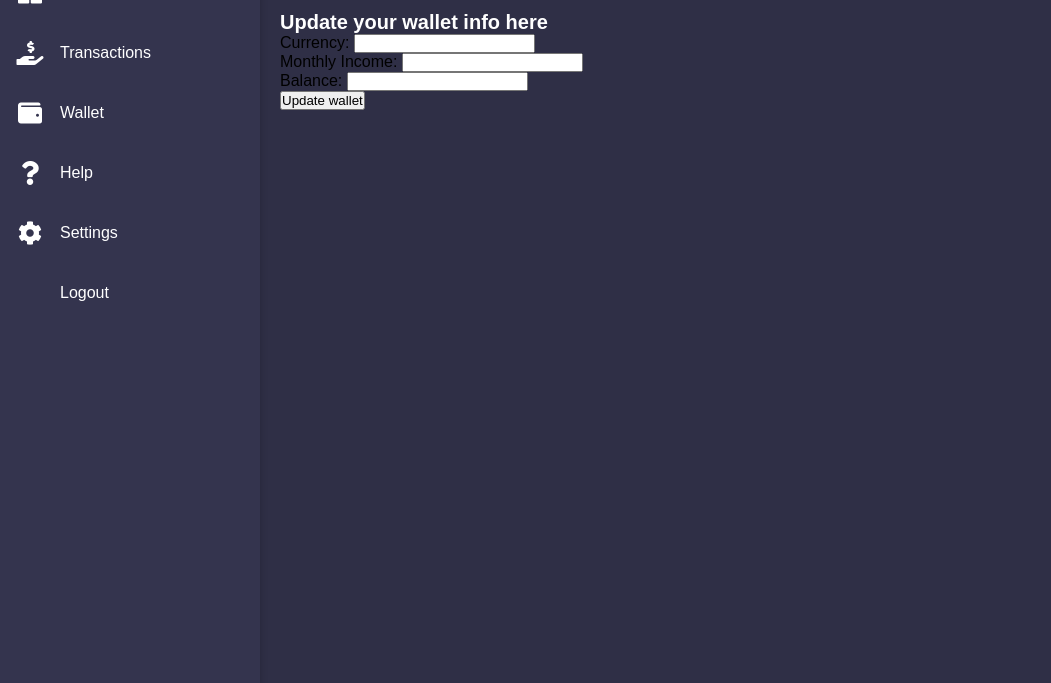
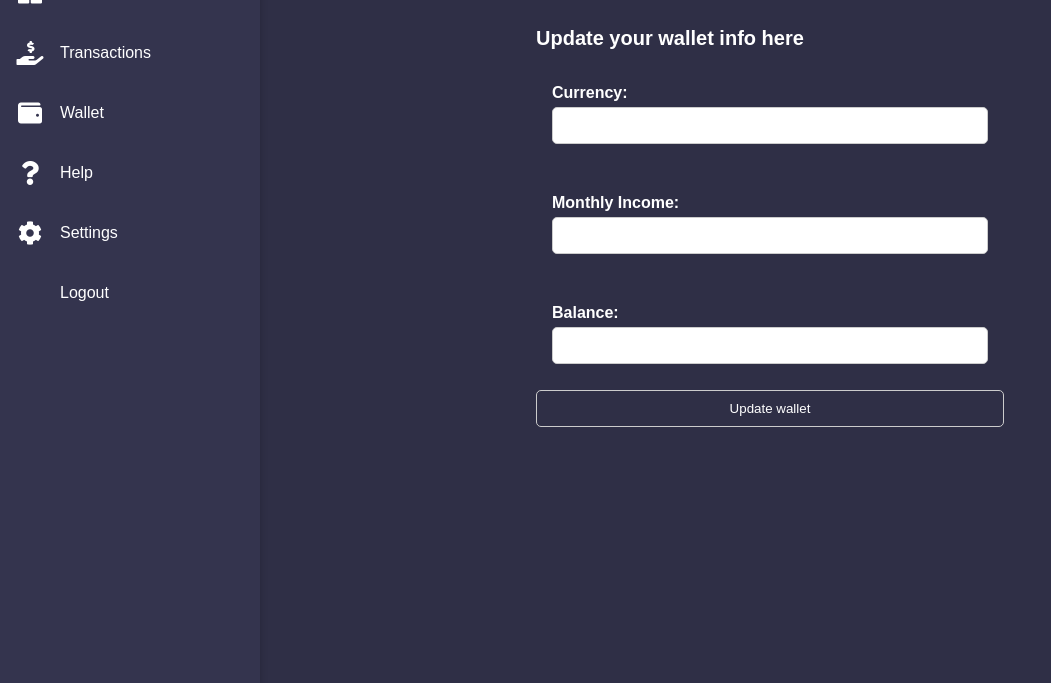
Before and after one commit to kaelkkd/ept, a Django app: template templates/dashboard/update-wallet.html in a window 1280 px wide. Shown: the part 117-800 px from the top of the page, without its empty margins (0-1051 px from the left). Run offline with Django 3.2, Linux system fonts and the light colour scheme; the template is opened without the code that fills it, so the values that code supplies are empty, except form fields; tables that the repository leaves empty hold one stand-in row (values such as "Sample post"); form fields are guessed from the names that the template uses; some libraries are stand-ins or nearby versions.

Commit message:
fixed broken classes

```diff
--- a/static/assets/css/dashboard.css
+++ b/static/assets/css/dashboard.css
@@ -305,8 +305,10 @@
     font-size: 17px;
 }
 
-.general-form .form-group {
-    margin-bottom: 20px;
+.general-form, .form-group {
+    margin-bottom: 10px;
+    margin-top: 18px;
+    padding: 16px;
 }
 
 .general-form label {
@@ -329,9 +331,9 @@
     display: block;
     width: 100%;
     padding: 10px;
-    background-color: var(--dark);
+    background-color: var(--dark6);
     color: #fff;
-    border: none;
+    border: 1px solid #ccc;
     border-radius: 5px;
     cursor: pointer;
     transition: background-color 0.3s ease;
--- a/templates/dashboard/update-wallet.html
+++ b/templates/dashboard/update-wallet.html
@@ -20,19 +20,19 @@
         </ul>
         {% endif %}
 
-        <div class="wallet-form">
+        <div class="general-form">
             <form class="w-form" method="post">
                 {% csrf_token %}
                 <h2>Update your wallet info here</h2>
-                <div class="form-group">
+                <div class="general-form">
                     <label for="currency">Currency:</label>
                     {{ form.currencyType }}
                 </div>
-                <div class="form-group">
+                <div class="general-form">
                     <label for="income">Monthly Income:</label>
                     {{ form.monthlyIncome }}
                 </div>
-                <div class="form-group">
+                <div class="general-form">
                     <label for="balance">Balance:</label>
                     {{ form.balance }}
                 </div>
```
Also changed, not shown: other parts of static/assets/css/dashboard.css (+31 -5 lines), templates/dashboard/delete-wallet.html (+4 -6 lines).
